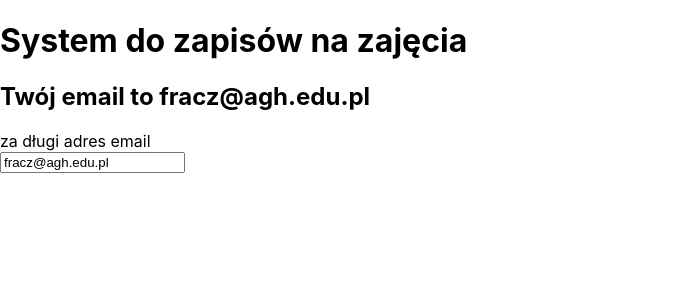
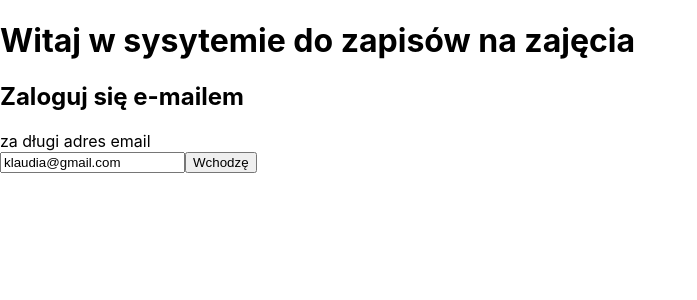
Before and after one commit to klaudia0212/react-lab, a React (Create React App) app: page / in a window 1280 px wide. Shown: the top 300 px of the page, without its empty margins (0-697 px from the left). Built offline with nearby package versions, Linux system fonts and the light colour scheme.

Commit message:
interakcje

```diff
--- a/src/App.js
+++ b/src/App.js
@@ -4,7 +4,8 @@ import {useState} from "react";
 
 
 function App() {
-  const [email, setEmail] = useState('fracz@agh.edu.pl');
+  const [email, setEmail] = useState('klaudia@gmail.com');
+  const [logged, setLogged] = useState(false);
 
     function handleChange(event) {
         setEmail(event.target.value);
@@ -19,14 +20,26 @@ function App() {
       message = <div>za długi adres email</div>;
     }
 
-    return (
-        <div>
-            <h1>System do zapisów na zajęcia</h1>
-            <h2>Twój email to {email}</h2>
-            {message}
-            <input type="text" value={email} onChange={handleChange}/>
-        </div>
-    );
+if (logged){
+  return(
+    <div>
+        <h1>Witaj w sysytemie do zapisów na zajęcia</h1>
+        <h2>Witaj {email}!</h2>
+        <button type="button" onClick={() => setLogged(false)}>Wyloguj</button>
+      </div>
+  );
+}
+ return (
+    <div>
+      <h1>Witaj w sysytemie do zapisów na zajęcia</h1>
+      <h2>Zaloguj się e-mailem</h2>
+      {message}
+      <input type="text" value={email} onChange={handleChange} />
+      <button type="button" onClick={() => setLogged(true)}>
+        Wchodzę
+      </button>
+    </div>
+  );
 }
 
 export default App;
```
